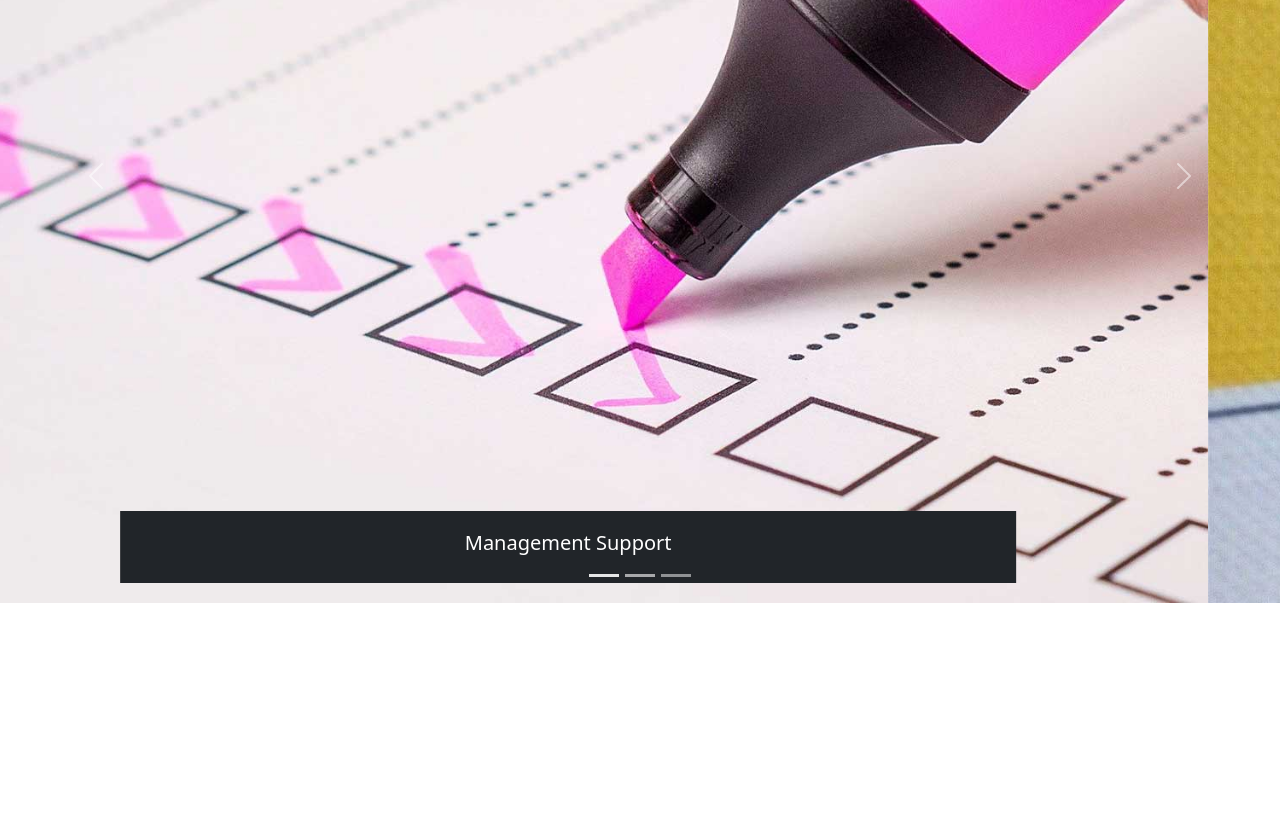
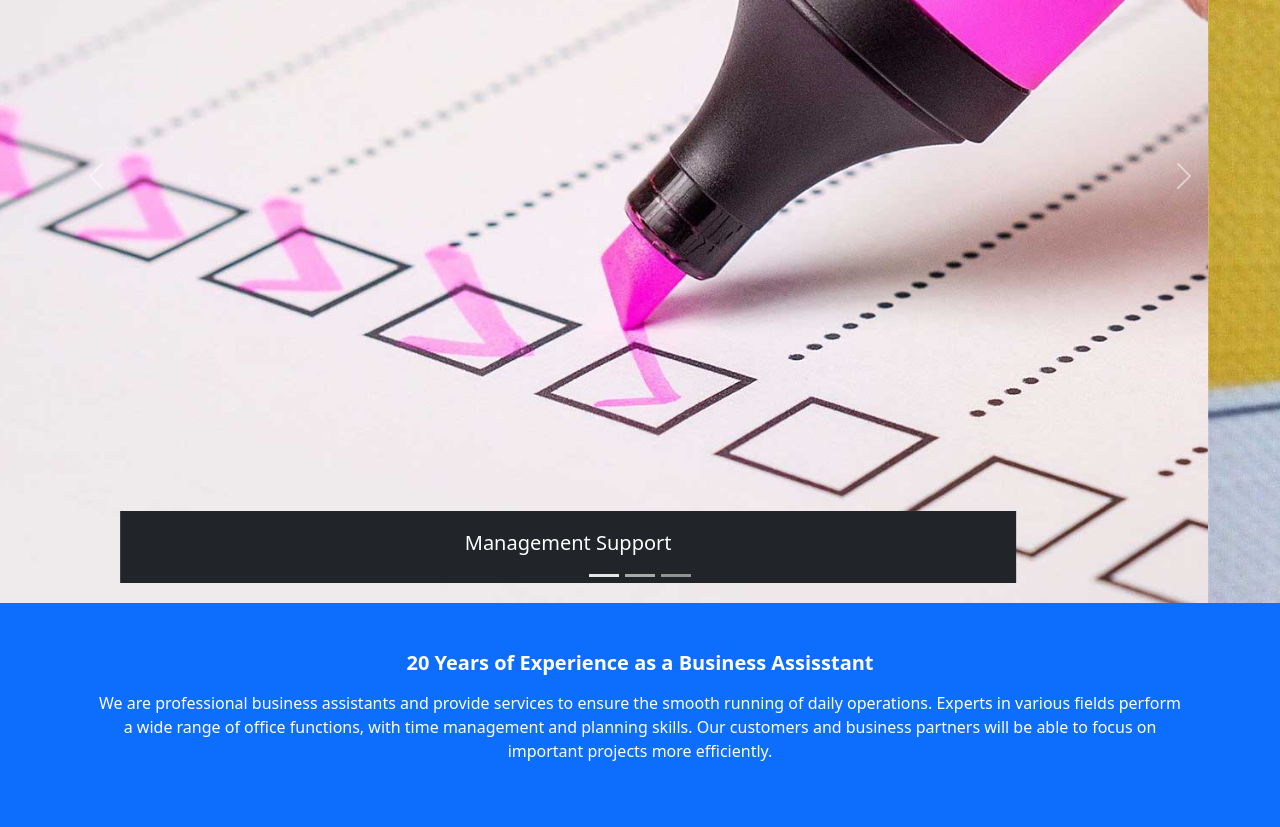
Before and after one commit to codingspacekh/boostrap-setup, a website built with Vite: page src/index.html in a window 1280 px wide. Shown: the part 324-1151 px from the top of the page. Before the commit the page ends 927 px from the top, so only its background shows below. Built offline with nearby package versions, Linux system fonts and the light colour scheme.

Commit message:
add about section

```diff
--- a/src/index.html
+++ b/src/index.html
@@ -81,6 +81,22 @@
     </div>
   </div>
 
+  <!-- About Section -->
+  <section id="about">
+    <div class="container-fluid p-5 bg-primary text-white">
+      <div class="row text-center mb-2">
+        <h1 class="lead fw-semibold">20 Years of Experience as a Business Assisstant</h1>
+      </div>
+      <div class="row text-md-center px-md-5">
+        <p>
+          We are professional business assistants and provide services to ensure the smooth running of daily operations.
+          Experts in various fields perform a wide range of office functions, with time management and planning skills.
+          Our customers and business partners will be able to focus on important projects more efficiently.
+        </p>
+      </div>
+    </div>
+  </section>
+
 </body>
 
 </html>
```
